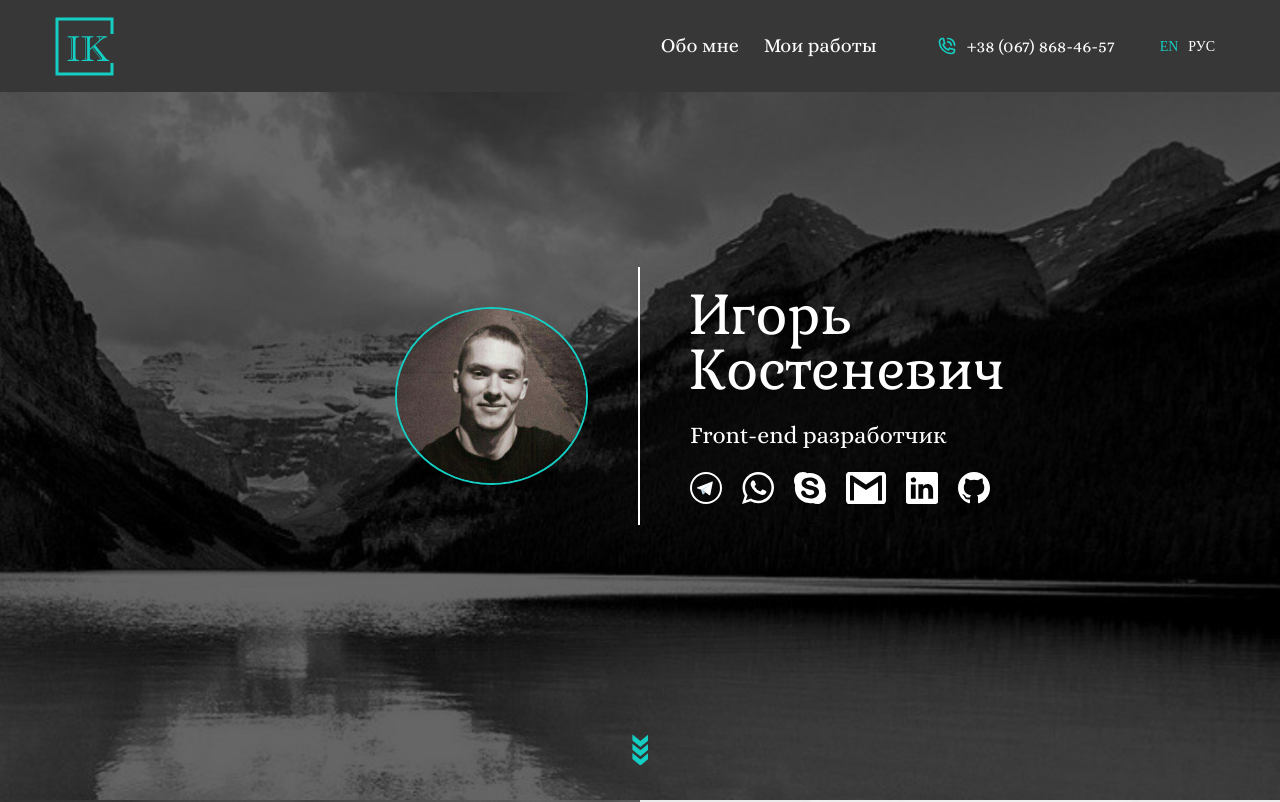
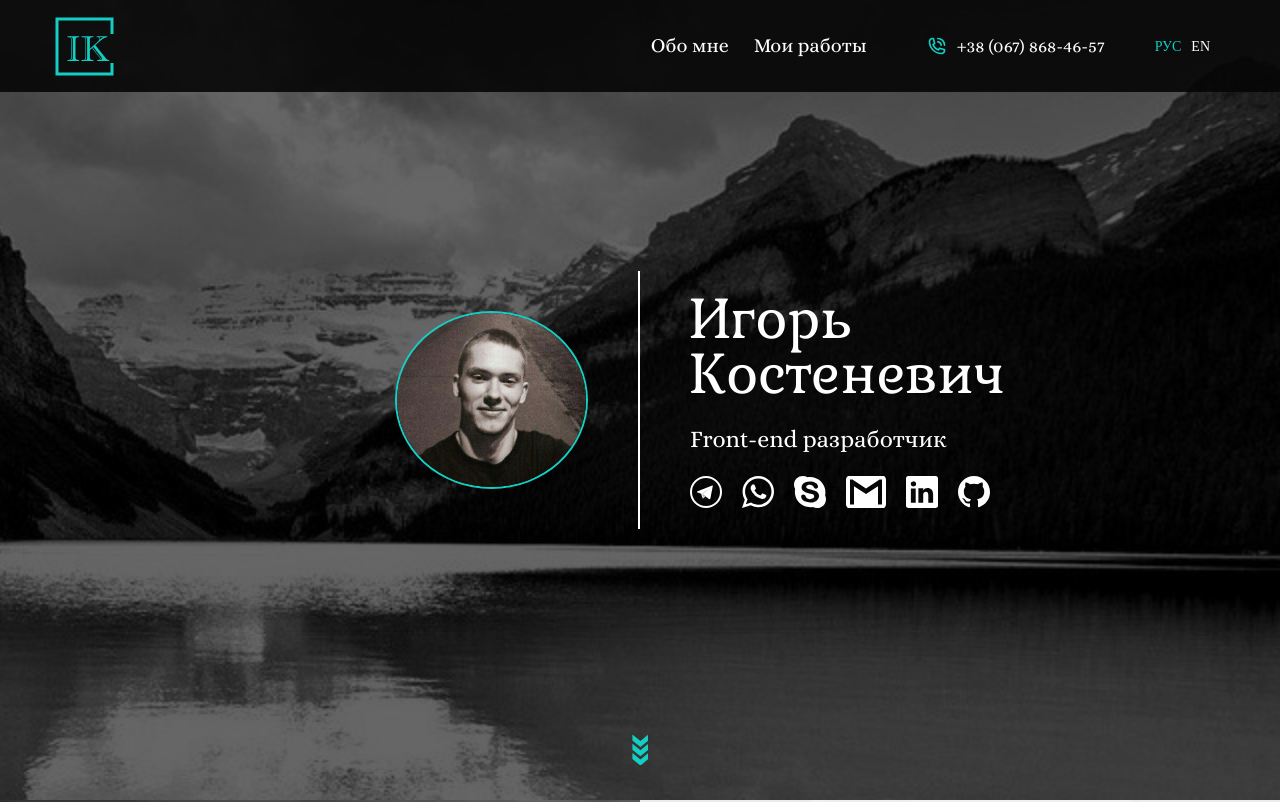
Before and after one commit to igor-kostenevich/portfolio, a Vue app: page /home in a window 1280 px wide. Shown: the top 802 px of the page. Built offline with nearby package versions, Linux system fonts and the light colour scheme; a web font is replaced by a local one.

Commit message:
smooth scrolling

```diff
--- a/src/App.vue
+++ b/src/App.vue
@@ -3,17 +3,19 @@
     <the-header></the-header>
 
     <router-view />
+    <the-footer></the-footer>
   </div>
 </template>
 
 <script>
+import TheFooter from './components/TheFooter'
 import TheHeader from './components/TheHeader'
 
 export default {
   data () {
     return {}
   },
-  components: { TheHeader }
+  components: { TheHeader, TheFooter, }
 }
 </script>
 
--- a/src/components/AppModal.vue
+++ b/src/components/AppModal.vue
@@ -72,7 +72,6 @@ export default {
     escPress (e) {
       if (e.which === 27 && this.ifModalOpen) {
         this.hideContent()
-        console.log('ww')
       }
     }
   }
--- /dev/null
+++ b/src/components/AppNavbar.vue
@@ -0,0 +1,87 @@
+<template>
+  <div class="header__menu menu">
+    <div class="menu__icon">
+      <span></span>
+    </div>
+    <nav class="menu__body">
+      <ul class="menu__list">
+        <li>
+          <a data-goto="#skills" href="#" class="menu__link text-decoration">Обо мне</a>
+        </li>
+        <li>
+          <a data-goto="#works" href="#" class="menu__link text-decoration">Мои работы</a>
+        </li>
+      </ul>
+    </nav>
+  </div>
+</template>
+
+<script>
+export default {
+  mounted(){
+    const menuLinks = document.querySelectorAll('.menu__link[data-goto]')
+    if (menuLinks.length){
+      menuLinks.forEach(link => {
+        link.addEventListener('click', onMenuLinkScroll)
+      })
+
+      function onMenuLinkScroll(e) {
+        const menuLink = e.target
+        if(menuLink.dataset.goto && document.querySelector(menuLink.dataset.goto)) {
+          const gotoBlock = document.querySelector(menuLink.dataset.goto)
+          const gotoBlockValue = gotoBlock.getBoundingClientRect().top + pageYOffset - document.querySelector('header').offsetHeight
+
+          window.scrollTo({
+            top: gotoBlockValue,
+            behavior: 'smooth'
+          })
+
+          e.preventDefault();
+
+          console.log(gotoBlockValue);
+        }
+      }
+    }
+  }
+}
+</script>
+
+<style scoped lang='scss'>
+.menu {
+  margin: 0px 60px 0px 0px;
+
+  &__list {
+    display: flex;
+
+    & > li {
+      position: relative;
+      margin-right: 25px;
+
+      &:last-child {
+        margin-right: 0;
+      }
+    }
+  }
+
+  &__link {
+    font-family: 'Alice';
+    position: relative;
+    color: #fff;
+    font-size: 20px;
+
+    &:hover {
+      color: $decor-color;
+    }
+  }
+}
+
+@media (min-width: 767px){
+  .menu__list {
+    display: flex;
+    align-items: center;
+  }
+  .menu__list > li {
+    padding: 10px 0px;
+  }
+}
+</style>
--- a/src/components/TheHeader.vue
+++ b/src/components/TheHeader.vue
@@ -1,55 +1,69 @@
 <template>
   <header class="header">
-    <div class="header-container container">
-      <div class="header__column">
+    <div class="header__container container">
         <router-link to="/home" class="header-logo">
           <img src="@/assets/images/logo.png" alt="Igor Kostenevich logotype" />
         </router-link>
-      </div>
-      <div class="header__column">
         <div class="header-box">
-          <nav class="header-box-menu">
+          <app-navbar></app-navbar>
+          <!-- <nav class="header-box-menu">
             <ul class="header-box-menu-list">
               <li class="header-box-menu-link"><a href="#" class="text-decoration">Обо мне</a></li>
               <li class="header-box-menu-link"><a href="#" class="text-decoration">Мои работы</a></li>
             </ul>
-          </nav>
+          </nav> -->
           <a href="tel:+380678684657" class="header-box-phone-number">+38 (067) 868-46-57</a>
           <div class="header-box-lang">
-            <span class="active">EN</span>
-            <span>РУС</span>
+            <span
+              v-for="(lang, idx) in langItems"
+              :key="lang.locale"
+              :class="{'active': idx === activeLangIndex}"
+              @click="setActiveLang(lang, idx)"
+            >{{lang.name}}</span>
           </div>
         </div>
-      </div>
     </div>
   </header>
 </template>
 
 <script>
-export default {}
+import AppNavbar from './AppNavbar'
+export default {
+  components: { AppNavbar, },
+  data(){
+    return {
+      langItems: [{name: 'РУС', locale: 'ru-RU'}, {name: 'EN', locale: 'en-US'}],
+      activeLangIndex: 0,
+      currentLocale: 'ru-RU'
+    }
+  },
+  methods: {
+    setActiveLang(lang, idx){
+      this.activeLangIndex = idx
+      this.currentLocale = lang.locale
+    }
+  },
+}
 </script>
 
 <style lang="scss" scoped>
 @import '@/assets/styles/scss/main';
 
 .header {
-  height: 92px;
-  background: rgba(6, 6, 6, 0.8);
+  // height: 92px;
+  width: 100vw;
+  position: fixed;
+  top: 0;
+  left: 0;
+  z-index: 30;
+  background: rgba(6, 6, 6, 0.9);
 
-  &-container {
+  &__container {
     display: flex;
     height: 100%;
+    justify-content: space-between;
     align-items: center;
-  }
-
-  &__column {
-    &:first-child {
-      flex: 0 1 130px;
-    }
-
-    &:last-child {
-      flex: 0 1 100%;
-    }
+    min-height: 92px;
   }
 
   &-logo {
@@ -61,32 +75,32 @@ export default {}
     align-items: center;
     padding: 0 10px;
 
-    &-menu {
-      margin: 0px 60px 0px 0px;
+    // &-menu {
+    //   margin: 0px 60px 0px 0px;
 
-      &-list {
-        display: flex;
-      }
+    //   &-list {
+    //     display: flex;
+    //   }
 
-      &-link {
-        margin: 0px 25px 0px 0px;
-        font-family: 'Alice';
-        position: relative;
+    //   &-link {
+    //     margin: 0px 25px 0px 0px;
+    //     font-family: 'Alice';
+    //     position: relative;
 
-        &:last-child {
-          margin: 0px 0px 0px 0px;
-        }
+    //     &:last-child {
+    //       margin: 0px 0px 0px 0px;
+    //     }
 
-        a {
-          color: #fff;
-          font-size: 20px;
+    //     a {
+    //       color: #fff;
+    //       font-size: 20px;
 
-          &:hover {
-            color: $decor-color;
-          }
-        }
-      }
-    }
+    //       &:hover {
+    //         color: $decor-color;
+    //       }
+    //     }
+    //   }
+    // }
 
     &-phone-number {
       background: url("../assets/images/icons/phone.svg") left no-repeat;
@@ -106,8 +120,9 @@ export default {}
       span {
         cursor: pointer;
         color: #fff;
-        margin: 0px 10px 0px 0px;
+        padding: 0px 5px;
         font-size: 14px;
+        transition: color .3s ease;
 
         &:last-child {
           margin: 0px 0px 0px 0px;
--- a/src/components/TheWorks.vue
+++ b/src/components/TheWorks.vue
@@ -1,5 +1,5 @@
 <template>
-  <section class="content__works works">
+  <section class="content__works works" id="works">
     <div class="works__container container">
       <h3 class="works__title title">Мои работы</h3>
       <ul class="works-filter">
--- a/src/views/Home.vue
+++ b/src/views/Home.vue
@@ -1,6 +1,6 @@
 <template>
-  <div class="content">
-    <div class="content__fullscreen">
+  <main class="content">
+    <section class="content__fullscreen" id="main-section">
       <div class="main-screen container">
         <div class="main-screen__column">
           <div class="main-screen__image">
@@ -15,8 +15,8 @@
           </div>
         </div>
       </div>
-    </div>
-    <div class="content__skills skills">
+    </section>
+    <section class="content__skills skills" id="skills">
       <div class="skills__column">
         <div class="skills__box">
           <h3 class="skills__title title">Обо мне</h3>
@@ -45,21 +45,19 @@
       <div class="skills__column">
         <app-hard-skills-block></app-hard-skills-block>
       </div>
-    </div>
+    </section>
     <the-works></the-works>
-    <the-footer></the-footer>
-  </div>
+  </main>
 </template>
 
 <script>
-import TheFooter from '../components/TheFooter'
 import TheWorks from '../components/TheWorks'
 import AppHardSkillsBlock from '../components/AppHardSkillsBlock'
 import AppSocialBlock from '../components/AppSocialBlock'
 
 export default {
   name: 'Home',
-  components: { AppSocialBlock, AppHardSkillsBlock, TheWorks, TheFooter, }
+  components: { AppSocialBlock, AppHardSkillsBlock, TheWorks}
 }
 </script>
 
@@ -72,7 +70,7 @@ export default {
 .content__fullscreen {
   display: flex;
   background: url('../assets/images/main-bg.jpg') center / cover no-repeat;
-  min-height: calc(100vh - 92px);
+  min-height: 100vh;
   position: relative;
   z-index: 2;
   padding: 30px 0px;
@@ -108,7 +106,7 @@ export default {
   align-items: center;
   position: relative;
   z-index: 5;
-  padding-bottom: 100px;
+  padding: 100px 0;
 
   &__column {
     flex: 0 1 50%;
```
